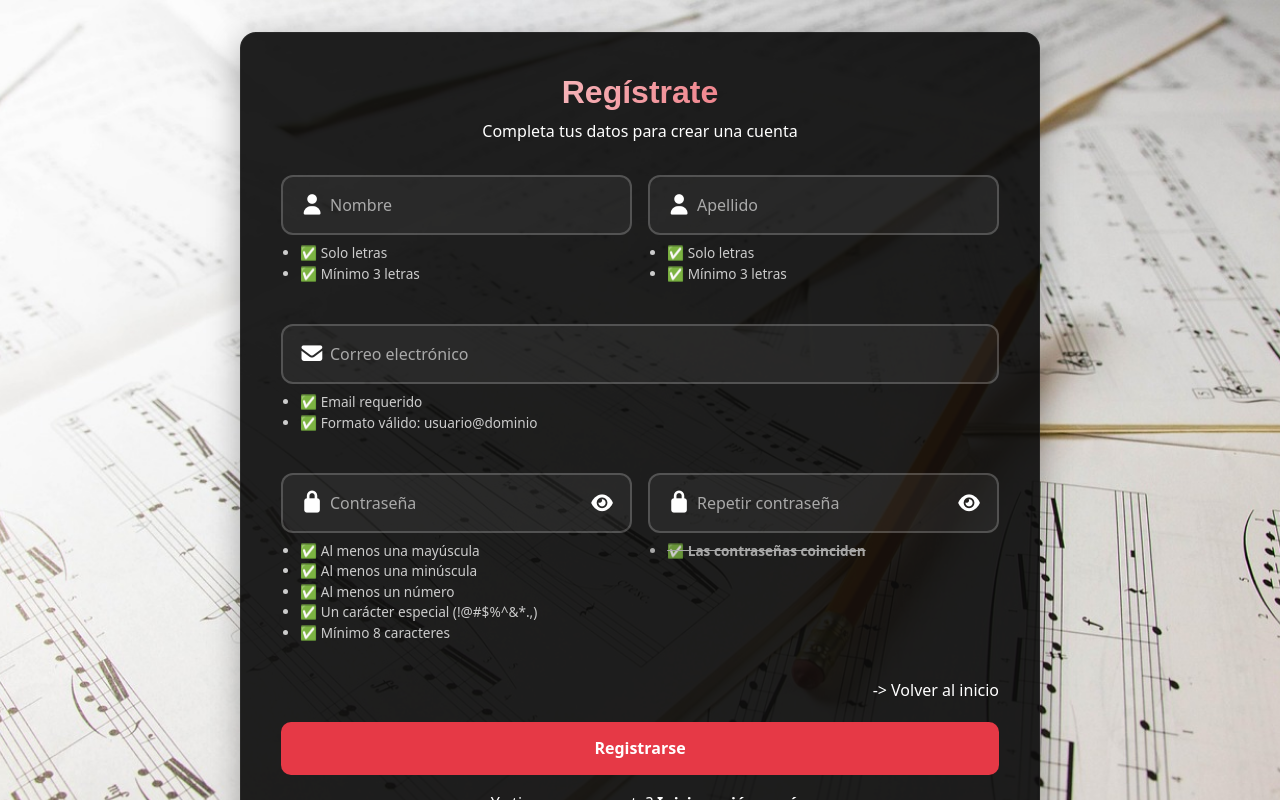
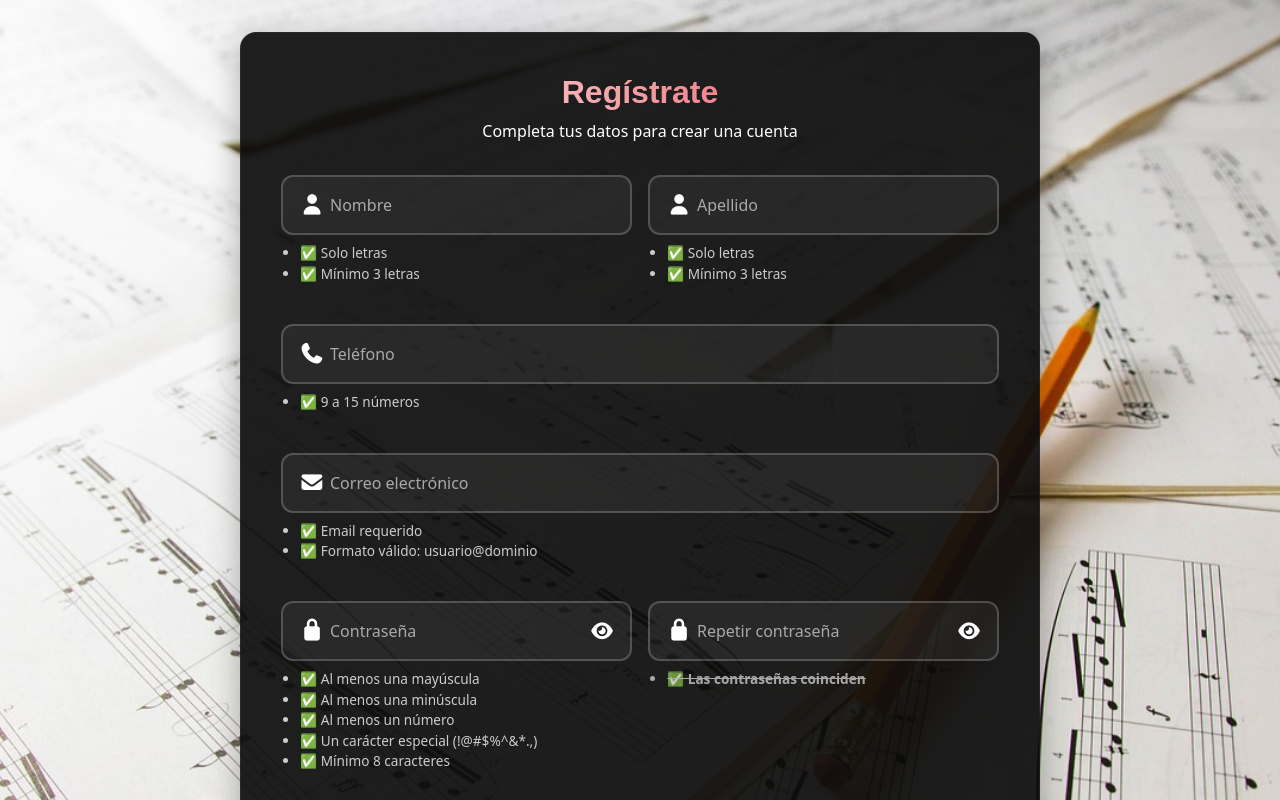
Before and after one commit to Kenneth5817/TFG_Musicallyx, an Angular app in the folder frontend/: page /registrarse in a window 1280 px wide. Shown: the top 800 px of the page. Built offline with nearby package versions, Linux system fonts and the light colour scheme.

Commit message:
modificado front crear nuevo usuario 03/06

```diff
--- a/frontend/src/app/pages/registrarse/registrarse.component.html
+++ b/frontend/src/app/pages/registrarse/registrarse.component.html
@@ -36,6 +36,24 @@
             <li [class.valid]="apellidoCriteria.minLength">✅ Mínimo 3 letras</li>
           </ul>
         </div>
+      </div>
+
+      <div class="input-group-wrapper">
+        <div class="input-group"
+             [ngClass]="{'valid': registerForm.get('telefono')?.valid,
+                   'invalid': registerForm.get('telefono')?.invalid && registerForm.get('telefono')?.touched}">
+          <i class="fas fa-phone"></i>
+
+          <input type="text"
+                 formControlName="telefono"
+                 placeholder="Teléfono">
+        </div>
+
+        <ul class="validation-checklist">
+          <li [class.valid]="registerForm.get('telefono')?.valid">
+            ✅ 9 a 15 números
+          </li>
+        </ul>
       </div>
 
       <!-- Email -->
```
